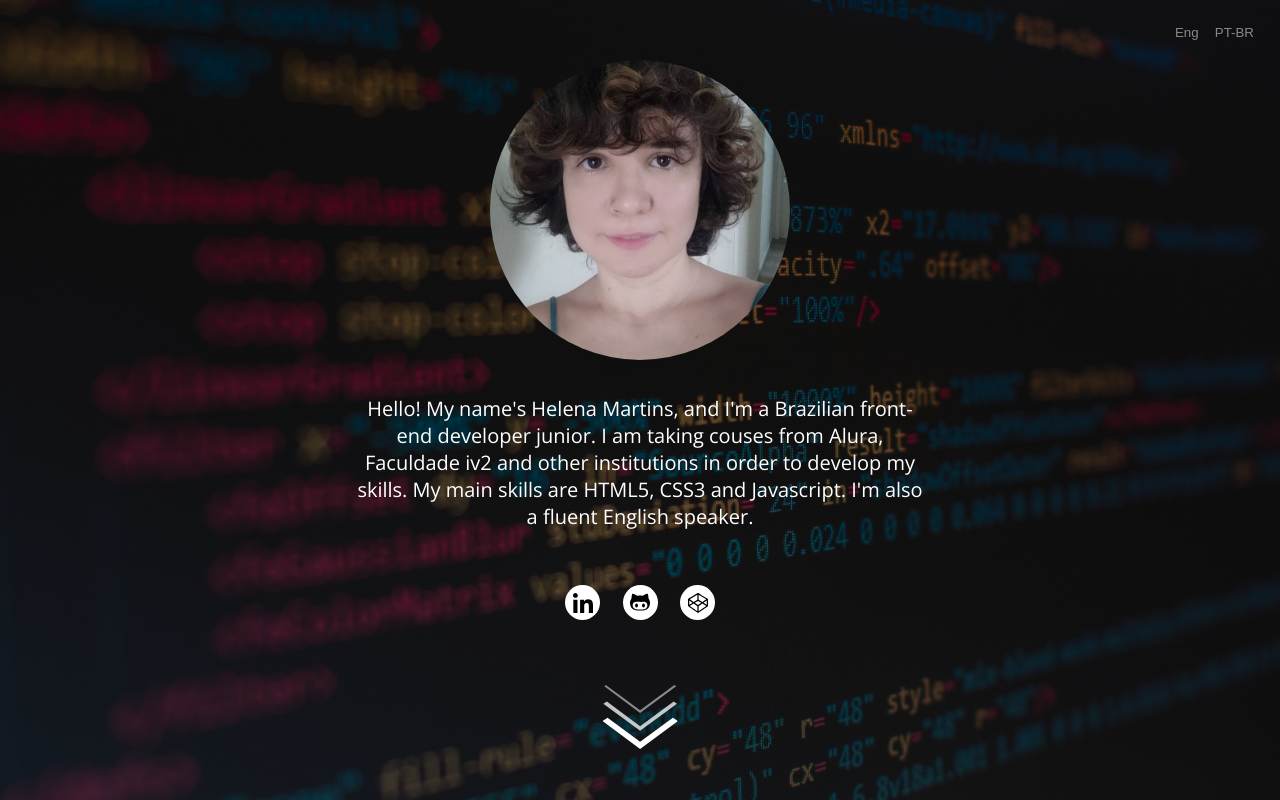
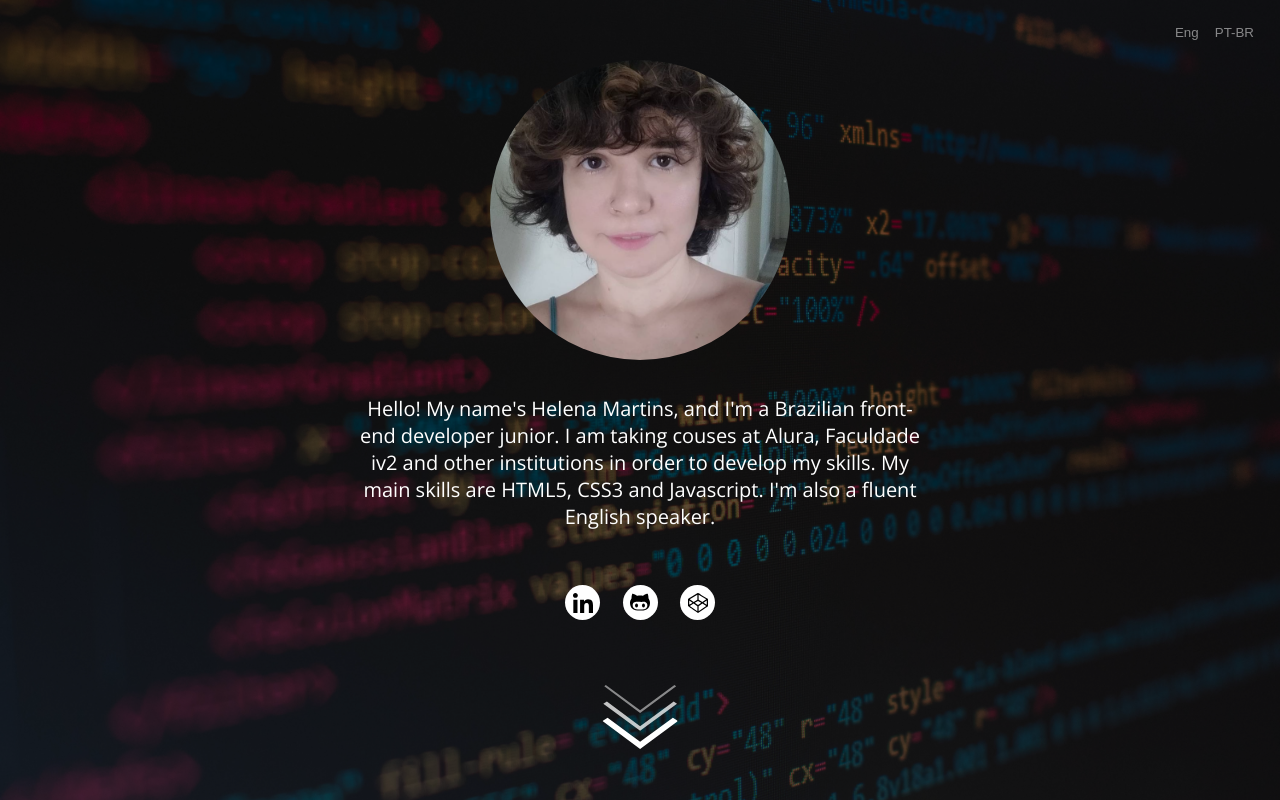
Before and after one commit to HelenaAMartins/cv, a plain HTML site: page index.html in a window 1280 px wide. Both pictures are taken after a click on the button "Eng". Shown: the top 800 px of the page. Drawn offline with nearby package versions, Linux system fonts and the light colour scheme.

Commit message:
fizing preposition

```diff
--- a/assets/js/main.js
+++ b/assets/js/main.js
@@ -43,7 +43,7 @@ function changeLang(language) {
 
   const eng = {
     frase:
-      "Hello! My name's Helena Martins, and I'm a Brazilian front-end developer junior. I am taking couses from Alura, Faculdade iv2 and other institutions in order to develop my skills. My main skills are HTML5, CSS3 and Javascript. I'm also a fluent English speaker.",
+      "Hello! My name's Helena Martins, and I'm a Brazilian front-end developer junior. I am taking couses at Alura, Faculdade iv2 and other institutions in order to develop my skills. My main skills are HTML5, CSS3 and Javascript. I'm also a fluent English speaker.",
     titleProjects: "Portfolio",
     titleCertificates: "Certificates & Courses",
     progress: "In progress",
--- a/index.html
+++ b/index.html
@@ -42,7 +42,7 @@
           </div>
           <p id="aboutme">
             Hello! My name's Helena Martins, and I'm a Brazilian front-end
-            developer junior. I am taking couses from Alura, Faculdade iv2 and
+            developer junior. I am taking couses at Alura, Faculdade iv2 and
             other institutions in order to develop my skills. My main skills are
             HTML5, CSS3 and Javascript. I'm also a fluent English speaker.
           </p>
```
